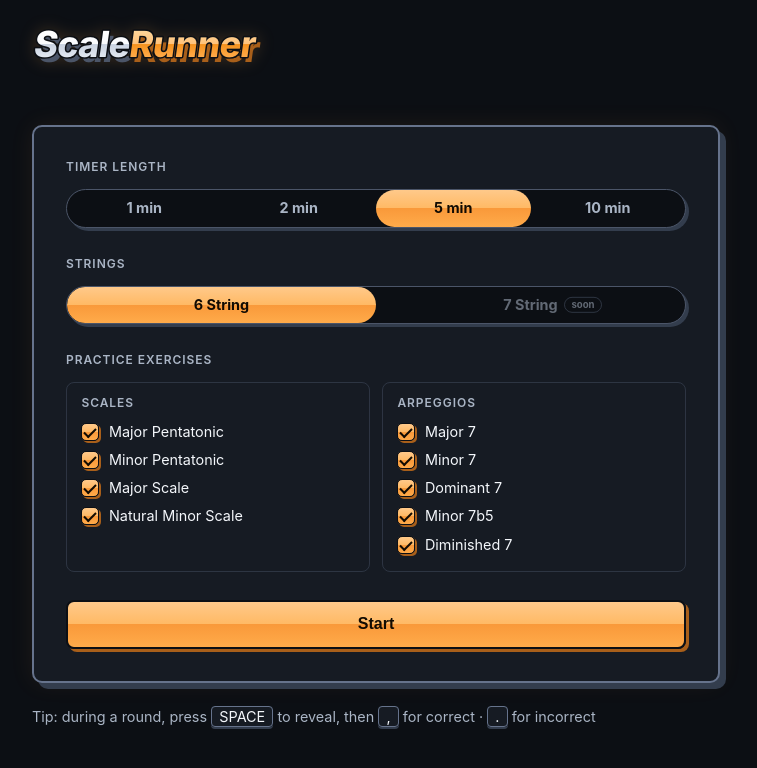
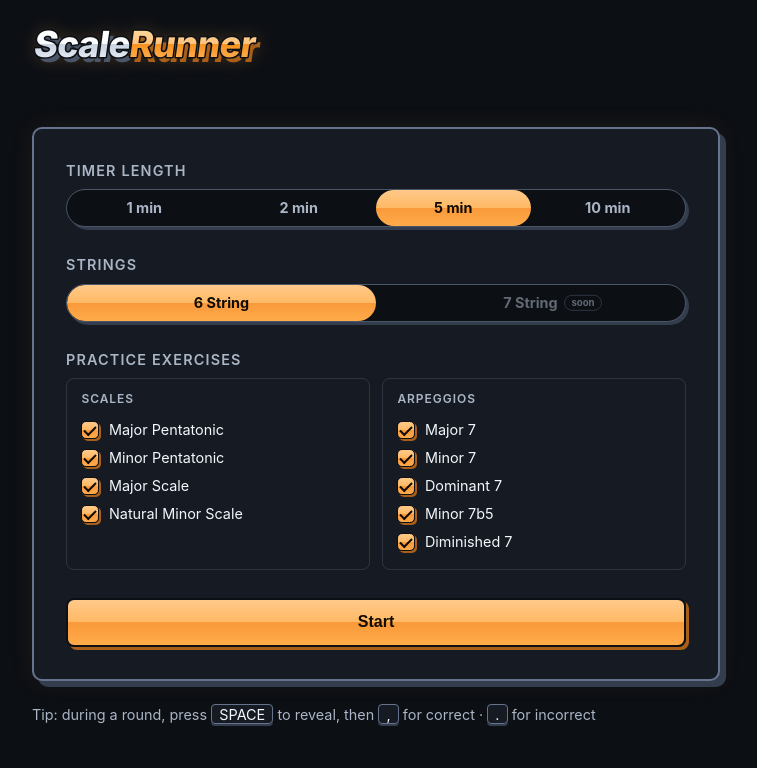
Before and after one commit to fraserwat/guitar-scale-generator, a Django app: page / in a window 1280 px wide. Shown: the top 768 px of the page, without its empty margins (264-1021 px from the left). Run offline with Django 5.2, Linux system fonts and the light colour scheme.

Commit message:
TAB masks match the panel; keyboard tip reuses .hint
The tab-mask rects filled with --bg on the --panel staff, boxing every
number in a visible dark block. One heading mechanism for field labels
and sub-groups; the start-menu tip drops its bespoke class.

Co-Authored-By: Claude Fable 5 <noreply@anthropic.com>

```diff
--- a/practice/static/practice/style.css
+++ b/practice/static/practice/style.css
@@ -38,6 +38,8 @@
 body {
   margin: 0;
   min-height: 100svh;
+  user-select: none;          /* stray drags highlight the UI and break the look */
+  -webkit-user-select: none;  /* Safari */
   display: flex;
   flex-direction: column;
   background: var(--bg);
@@ -72,7 +74,6 @@ body {
 .app-title {
   margin: 0 0 1rem;
   cursor: pointer;
-  user-select: none;
   width: fit-content;  /* only the wordmark is the home-link click target */
   line-height: 0;      /* no phantom baseline gap under the inline svg */
 }
@@ -119,12 +120,6 @@ body {
 .panel, .neck, .tab, .results-summary {
   border: 2px solid #66738c;
   box-shadow: 6px 6px 0 var(--extrude-grey), 0 0 24px rgba(255, 171, 74, 0.08);
-}
-
-.field {
-  display: flex;
-  flex-direction: column;
-  gap: 0.5rem;
 }
 
 /* ---- Segmented controls (Timer length, Strings) ---- */
@@ -206,15 +201,22 @@ body {
   white-space: nowrap;
 }
 
-/* ---- Practice Exercises picker ---- */
+/* Small-caps headings at two levels: panel field labels (Timer length,
+   Strings, Practice Exercises) sit one ramp step above the nested
+   sub-group headings (Scales, Arpeggios, results groups). display:block
+   makes the bottom margin work on the span labels and h3s alike, so
+   the heading→content gap comes from one mechanism everywhere. */
 .group-heading {
+  display: block;
   font-size: var(--text-xs);
   font-weight: 600;
   text-transform: uppercase;
   letter-spacing: 0.08em;
   color: var(--muted);
-  margin: 0 0 0.35rem;
+  margin: 0 0 0.5rem;
 }
+
+.field > .group-heading { font-size: var(--text-sm); }
 
 .exercise-groups {
   display: grid;
@@ -491,7 +493,8 @@ button:disabled { cursor: not-allowed; }
 }
 
 /* Extra rhythm after the extruded boxes (the 6px extrude eats into the
-   perceived gap below them). */
+   perceived gap below them) — covers the start menu's keyboard tip
+   after the panel too. */
 .tab, .hint { --flow-space: 1.5rem; }
 
 /* SVG paint (app.js only sets geometry + classes). */
@@ -500,7 +503,7 @@ button:disabled { cursor: not-allowed; }
 .neck .fret-label { fill: #c5cfde; font-size: 16px; }
 .tab .tab-line { stroke: var(--line); stroke-width: 1; }
 .tab .tab-label { fill: var(--muted); font-size: 13px; font-family: monospace; }
-.tab .tab-mask { fill: var(--bg); }
+.tab .tab-mask { fill: var(--panel); }
 .tab .tab-num { fill: var(--note); font-size: 13px; font-family: monospace; }
 
 /* Note dots: glossy orange roots, sheened dark plain notes (gradients
@@ -531,13 +534,6 @@ kbd {
 
 .judge-buttons { display: flex; gap: 1.25rem; }
 
-/* Keyboard-shorthand tip on the start menu; sized like .hint. */
-.keyboard-tip {
-  --flow-space: 1.5rem; /* clears the panel's extrude */
-  font-size: var(--text-sm);
-  color: var(--muted);
-}
-
 /* ---- Results screen ----
    Hierarchy: summary card (score + progress bar) first, then rounds grouped
    by outcome. Group tint carries the correct/incorrect meaning, so rows stay
@@ -545,7 +541,6 @@ kbd {
 /* Results rhythm is airier than the game screen's; the summary card
    stays snug under its heading. */
 #results-screen { --flow-space: 1.75rem; }
-.results-summary { --flow-space: 1rem; }
 
 .results-heading {
   font-size: var(--text-lg);
@@ -553,6 +548,7 @@ kbd {
 }
 
 .results-summary {
+  --flow-space: 1rem;
   background: var(--panel);
   border-radius: 10px;
   padding: 1.25rem 1.5rem;
--- a/practice/templates/practice/index.html
+++ b/practice/templates/practice/index.html
@@ -5,7 +5,7 @@
   <meta name="viewport" content="width=device-width, initial-scale=1">
   <title>ScaleRunner</title>
   {# ?v= busts the browser cache when static assets change; bump on JS/CSS edits #}
-  <link rel="stylesheet" href="{% static 'practice/style.css' %}?v=31">
+  <link rel="stylesheet" href="{% static 'practice/style.css' %}?v=32">
 </head>
 <body data-csrf-token="{{ csrf_token }}">
   <main class="app">
@@ -147,7 +147,7 @@
         </div>
       </div>
 
-      <p class="keyboard-tip">Tip: during a round, press <kbd>SPACE</kbd> to reveal,
+      <p class="hint">Tip: during a round, press <kbd>SPACE</kbd> to reveal,
         then <kbd>,</kbd> for correct &middot; <kbd>.</kbd> for incorrect</p>
     </section>
 
```
Also changed, not shown: practice/tests/test_api.py (+1 -1 lines).
